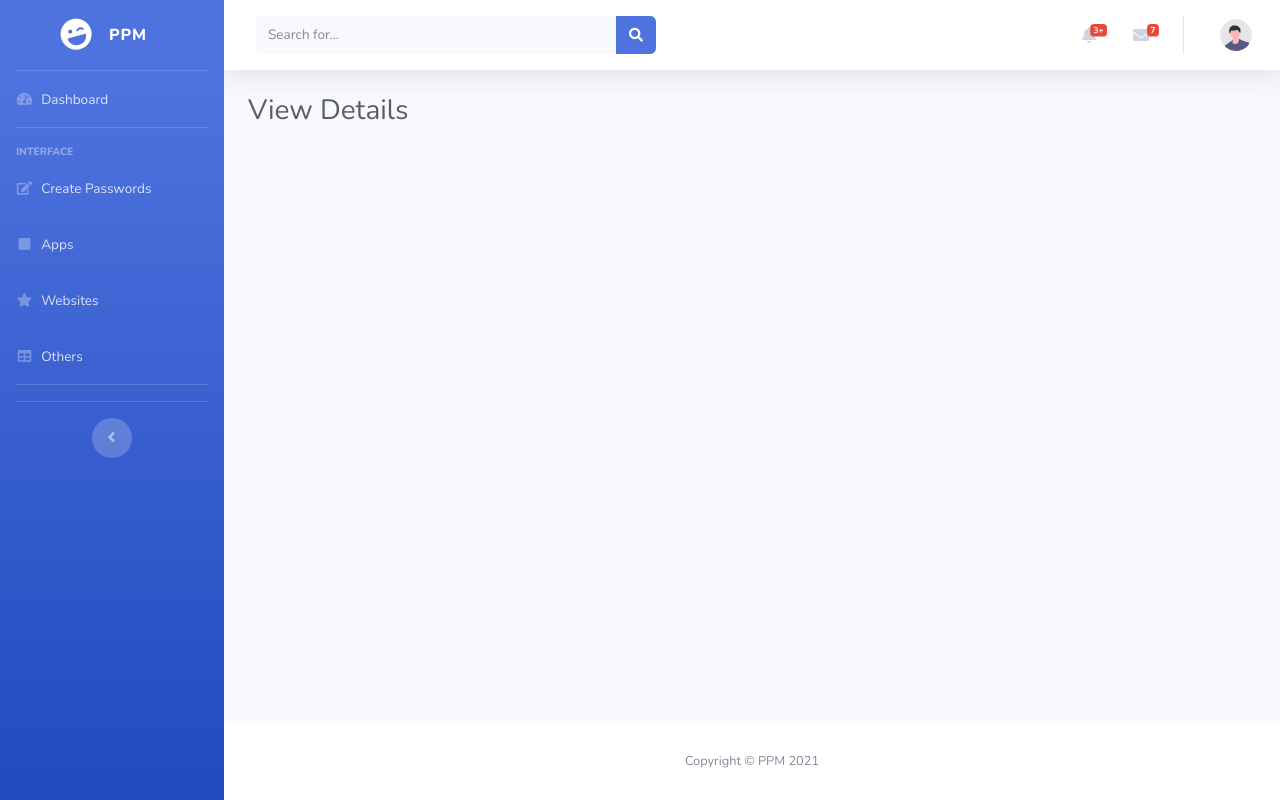
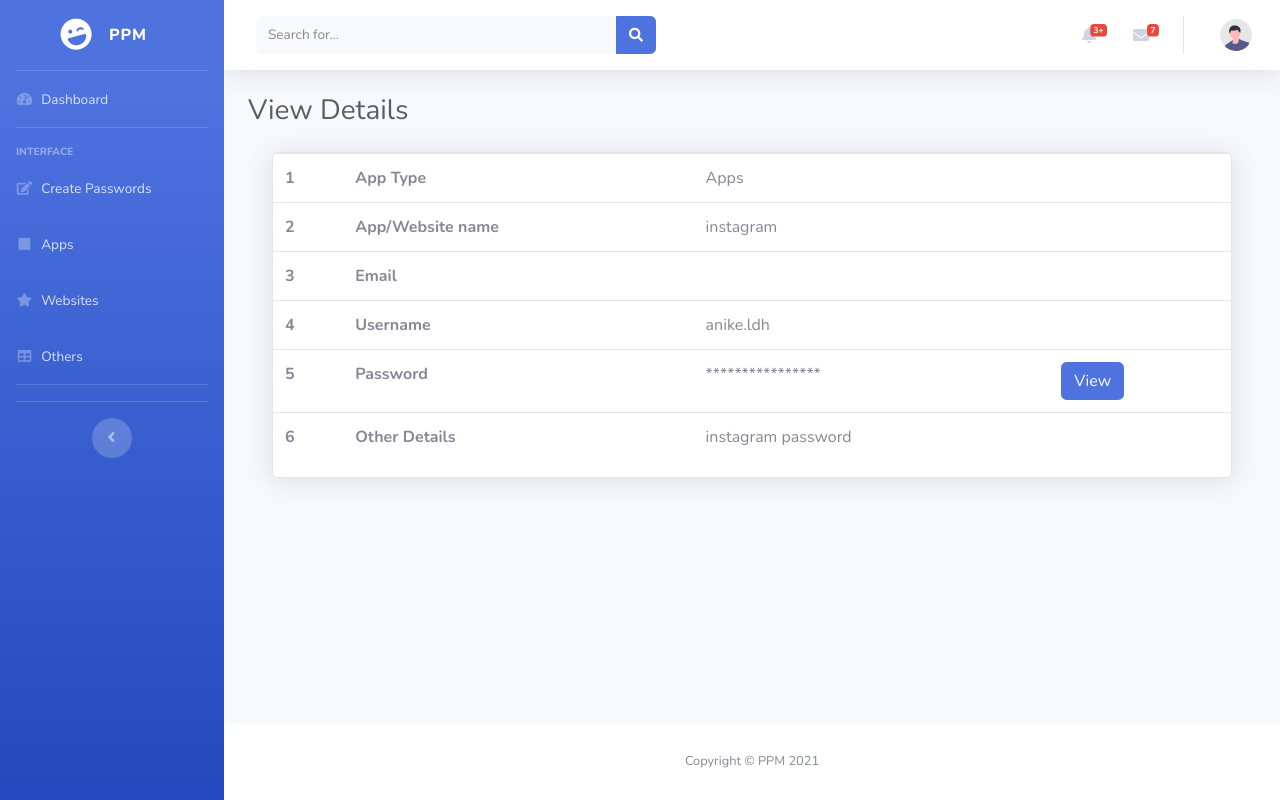
Before and after one commit to aniketmanobani/PersnalPasswordManager, a Django app: page /viewdetails/4 in a window 1280 px wide. Run offline with Django 3.2, Linux system fonts and the light colour scheme; a user stored in the database is signed in; data comes from the database, SQL or seed files in the repository; both versions use the stored data as it was after the commit; some libraries are stand-ins or nearby versions.

Commit message:
Designind Dashboard

```diff
--- a/homeapp/templates/container.html
+++ b/homeapp/templates/container.html
@@ -32,7 +32,7 @@
     <ul class="navbar-nav bg-gradient-primary sidebar sidebar-dark accordion" id="accordionSidebar">
 
         <!-- Sidebar - Brand -->
-        <a class="sidebar-brand d-flex align-items-center justify-content-center" href="index.html">
+        <a class="sidebar-brand d-flex align-items-center justify-content-center" href="{% url 'index'%}">
             <div class="sidebar-brand-icon rotate-n-15">
                 <i class="fas fa-laugh-wink"></i>
             </div>
--- a/homeapp/templates/viewdetails.html
+++ b/homeapp/templates/viewdetails.html
@@ -3,3 +3,91 @@
 {% block page_heading %}
 View Details
 {%endblock%}
+
+{% block body %}
+<!-- Modal -->
+<div class="modal fade" id="askLoginCredential" tabindex="-1" role="dialog" aria-labelledby="exampleModalLabel"
+     aria-hidden="true">
+    <div class="modal-dialog" role="document">
+        <form action="/viewdetails/{{info.id}}" method="POST">
+            {%csrf_token%}
+
+            <div class="modal-content">
+                <div class="modal-header">
+                    <h5 class="modal-title" id="exampleModalLabel">Enter Login Password to View</h5>
+                    <button type="button" class="close" data-dismiss="modal" aria-label="Close">
+                        <span aria-hidden="true">&times;</span>
+                    </button>
+                </div>
+                <div class="modal-body">
+                    <div class="form-group">
+
+                        <input name="password" type="password" class="form-control"
+                               placeholder="Enter Login Password">
+                    </div>
+                </div>
+                <div class="modal-footer">
+                    <button type="button" class="btn btn-secondary" data-dismiss="modal">Cancel</button>
+                    <button type="submit" class="btn btn-primary">View</button>
+                </div>
+            </div>
+        </form>
+    </div>
+</div>
+<div class="container ">
+    <div class="card shadow mt-4">
+
+
+        <table class="table">
+
+            <tbody>
+            <tr>
+                <th scope="row">1</th>
+                <td><strong>App Type</strong></td>
+                <td>{{info.app_type.capitalize}}</td>
+                <td></td>
+            </tr>
+            <tr>
+                <th scope="row">2</th>
+                <td><strong>App/Website name</strong></td>
+                <td>{{info.app_or_web}}</td>
+                <td></td>
+            </tr>
+            <tr>
+                <th scope="row">3</th>
+                <td><strong>Email</strong></td>
+                <td>{{info.email}}</td>
+                <td
+                </td>
+            </tr>
+            <tr>
+                <th scope="row">4</th>
+                <td><strong>Username</strong></td>
+                <td>{{info.username}}</td>
+                <td></td>
+            </tr>
+            <tr>
+                <th scope="row">5</th>
+                <td><strong>Password</strong></td>
+                {% if showPassword %}
+                <td class="alert-warning">{{info.app_pass}}</td>
+                {%else%}
+                <td>****************</td>
+                {%endif%}
+                <td>
+                    <button data-toggle="modal" data-target="#askLoginCredential" class="btn btn-primary">View</button>
+                </td>
+            </tr>
+            <tr>
+                <th scope="row">6</th>
+                <td><strong>Other Details</strong></td>
+                <td>{{info.other_detail}}</td>
+                <td
+                </td>
+            </tr>
+            </tbody>
+
+        </table>
+    </div>
+</div>
+{%endblock%}
--- a/homeapp/views.py
+++ b/homeapp/views.py
@@ -154,8 +154,16 @@
 @login_required(login_url='login')
 def viewDetails(request, id):
     p = PasswordStore.objects.filter(user_id=request.user, id=id)
+    showPassword = False
+
+    if request.method == "POST":
+        if 'password' in request.POST.keys() and len(request.POST.get('password')) > 0:
+            verifyPass = auth.authenticate(username=request.user.username, password=request.POST.get('password'))
+            if verifyPass is not None:
+                showPassword = True
     if p.exists():
-        return render(request, 'viewdetails.html', {'detail': p})
+        print(p)
+        return render(request, 'viewdetails.html', {'info': p[0], 'showPassword': showPassword})
     else:
         return render(request, 'not_found.html')
     return render(request, 'viewdetails.html')
```
Also changed, not shown: homeapp/templates/create_password.html (+4 -4 lines), homeapp/templates/index.html (+54 -0 lines), db.sqlite3.
